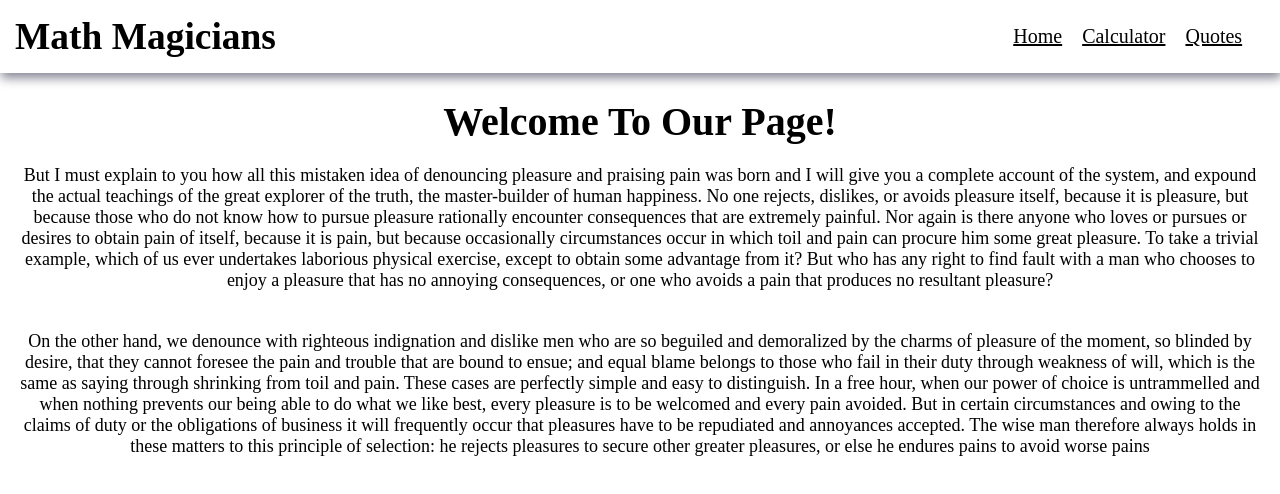
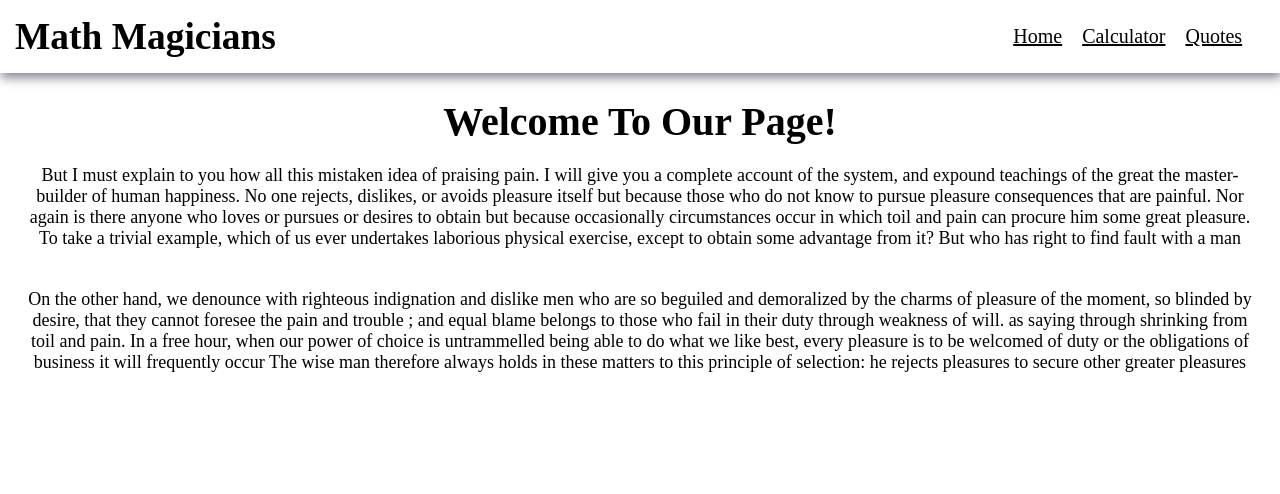
Before and after one commit to iLynette/math_magician, a React (Create React App) app: page / in a window 1280 px wide. Shown: the top 494 px of the page. Built offline with nearby package versions, Linux system fonts and the light colour scheme.

Commit message:
Fix linter errors

```diff
--- a/src/components/Home.js
+++ b/src/components/Home.js
@@ -5,10 +5,26 @@
     <div className="welcome">
       <h2>welcome to our page!</h2>
       <p className="text">
-        But I must explain to you how all this mistaken idea of denouncing pleasure and praising pain was born and I will give you a complete account of the system, and expound the actual teachings of the great explorer of the truth, the master-builder of human happiness. No one rejects, dislikes, or avoids pleasure itself, because it is pleasure, but because those who do not know how to pursue pleasure rationally encounter consequences that are extremely painful. Nor again is there anyone who loves or pursues or desires to obtain pain of itself, because it is pain, but because occasionally circumstances occur in which toil and pain can procure him some great pleasure. To take a trivial example, which of us ever undertakes laborious physical exercise, except to obtain some advantage from it? But who has any right to find fault with a man who chooses to enjoy a pleasure that has no annoying consequences, or one who avoids a pain that produces no resultant pleasure?
+        But I must explain to you how all this mistaken idea of praising pain.
+        I will give you a complete account of the system, and expound teachings of the great
+        the master-builder of human happiness. No one rejects, dislikes, or avoids pleasure itself
+        but because those who do not know to pursue pleasure consequences that are painful.
+        Nor again is there anyone who loves or pursues or desires to obtain but because occasionally
+        circumstances occur in which toil and pain can procure him some great pleasure.
+        To take a trivial example, which of us ever undertakes laborious physical exercise,
+        except to obtain some advantage from it? But who has right to find fault with a man
       </p>
       <p className="text">
-        On the other hand, we denounce with righteous indignation and dislike men who are so beguiled and demoralized by the charms of pleasure of the moment, so blinded by desire, that they cannot foresee the pain and trouble that are bound to ensue; and equal blame belongs to those who fail in their duty through weakness of will, which is the same as saying through shrinking from toil and pain. These cases are perfectly simple and easy to distinguish. In a free hour, when our power of choice is untrammelled and when nothing prevents our being able to do what we like best, every pleasure is to be welcomed and every pain avoided. But in certain circumstances and owing to the claims of duty or the obligations of business it will frequently occur that pleasures have to be repudiated and annoyances accepted. The wise man therefore always holds in these matters to this principle of selection: he rejects pleasures to secure other greater pleasures, or else he endures pains to avoid worse pains
+        On the other hand, we denounce with righteous indignation and dislike men who
+        are so beguiled and demoralized by the charms of pleasure of the moment, so blinded by
+        desire, that they cannot foresee the pain and trouble ;
+        and equal blame belongs to those who fail in their duty through weakness of will.
+        as saying through shrinking from toil and pain.
+        In a free hour, when our power of choice is untrammelled being able to do what we like best,
+        every pleasure is to be welcomed
+        of duty or the obligations of business it will frequently occur
+        The wise man therefore always holds in these matters to this principle of selection:
+        he rejects pleasures to secure other greater pleasures
       </p>
     </div>
   </>
--- a/src/components/Quotes.js
+++ b/src/components/Quotes.js
@@ -8,7 +8,8 @@
         <span>Walt Disney</span>
       </p>
       <p className="qtext">
-        2. “If you hear a voice within you say ‘you cannot paint,’ then by all means paint and that voice will be silenced.”
+        2. “If you hear a voice within you say
+        ‘you cannot paint,’ then by all means paint and that voice will be silenced.”
         <span>Vincent Van Gogh</span>
       </p>
       <p className="qtext">
```
